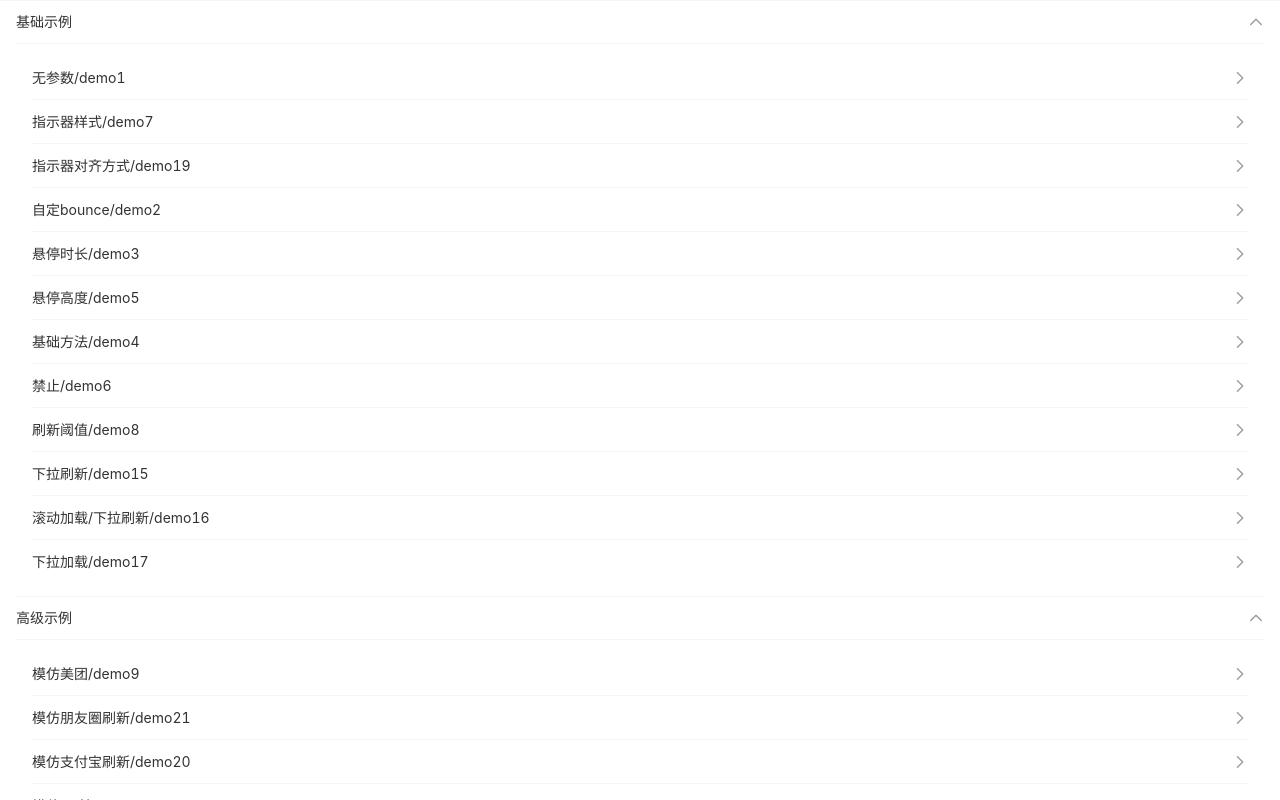
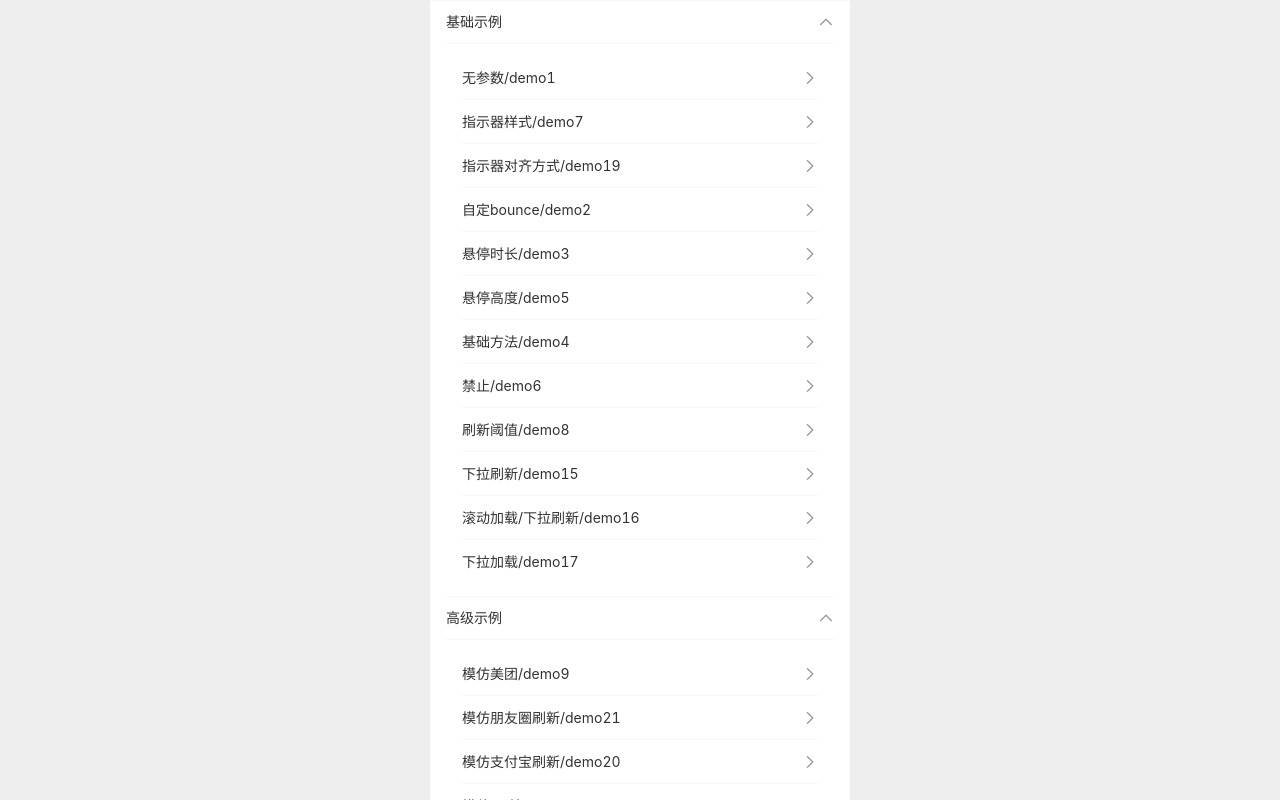
Before and after one commit to artiely/tulip-scroll, a Vue app: page /demo22 in a window 1280 px wide. Built offline with nearby package versions, Linux system fonts and the light colour scheme.

Commit message:
更新demo预览样式

```diff
--- a/src/App.vue
+++ b/src/App.vue
@@ -12,7 +12,15 @@
 html,body,#app{
   background:#eee;
   height: 100%;
+  max-width:420px ;
+  overflow: hidden;
+  position: relative;
+  margin: 0 auto;
 }
+// reset scrollbar
+::-webkit-scrollbar{width:6px;height:1px}
+::-webkit-scrollbar-thumb{background:transparent}
+::-webkit-scrollbar-track{background:transparent}
 #app > div{
   height: 100%;
 }
```
Also changed, not shown: 1 other file (tests, documents, lock files or other folders).
